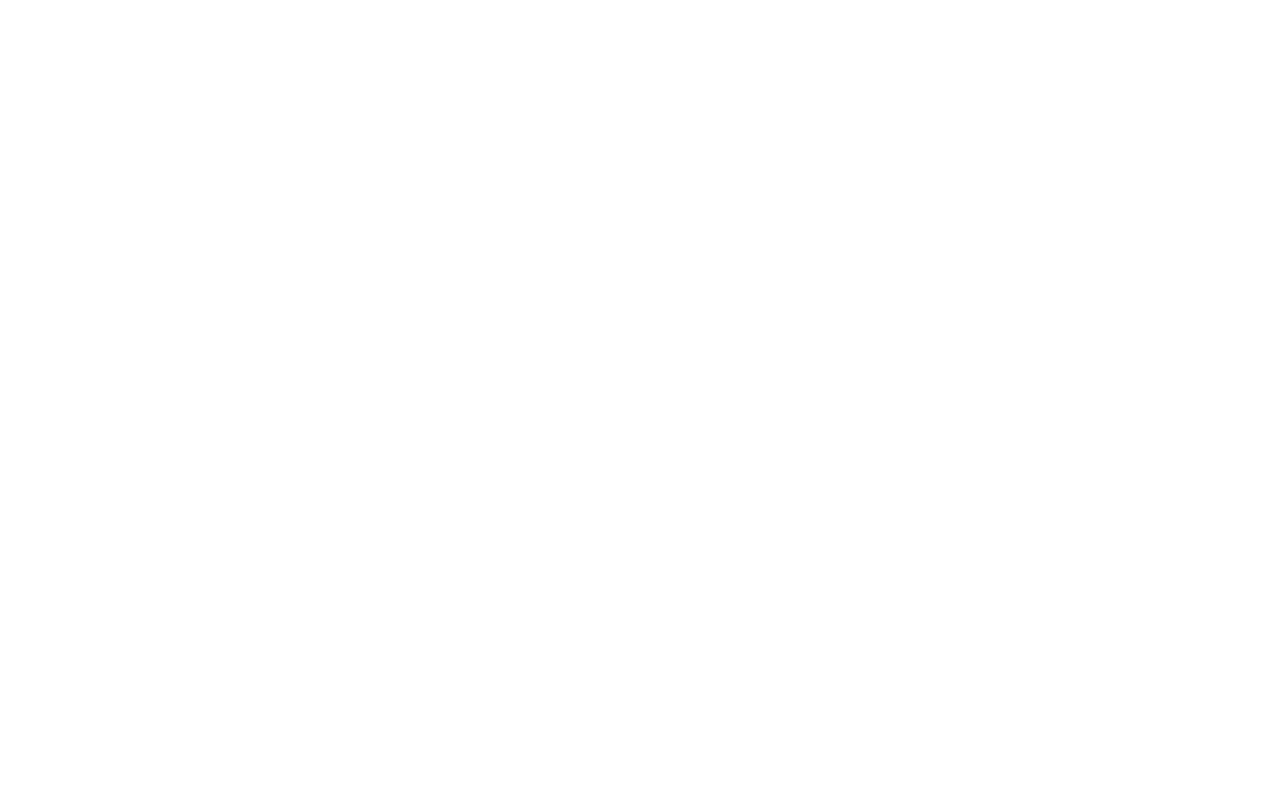
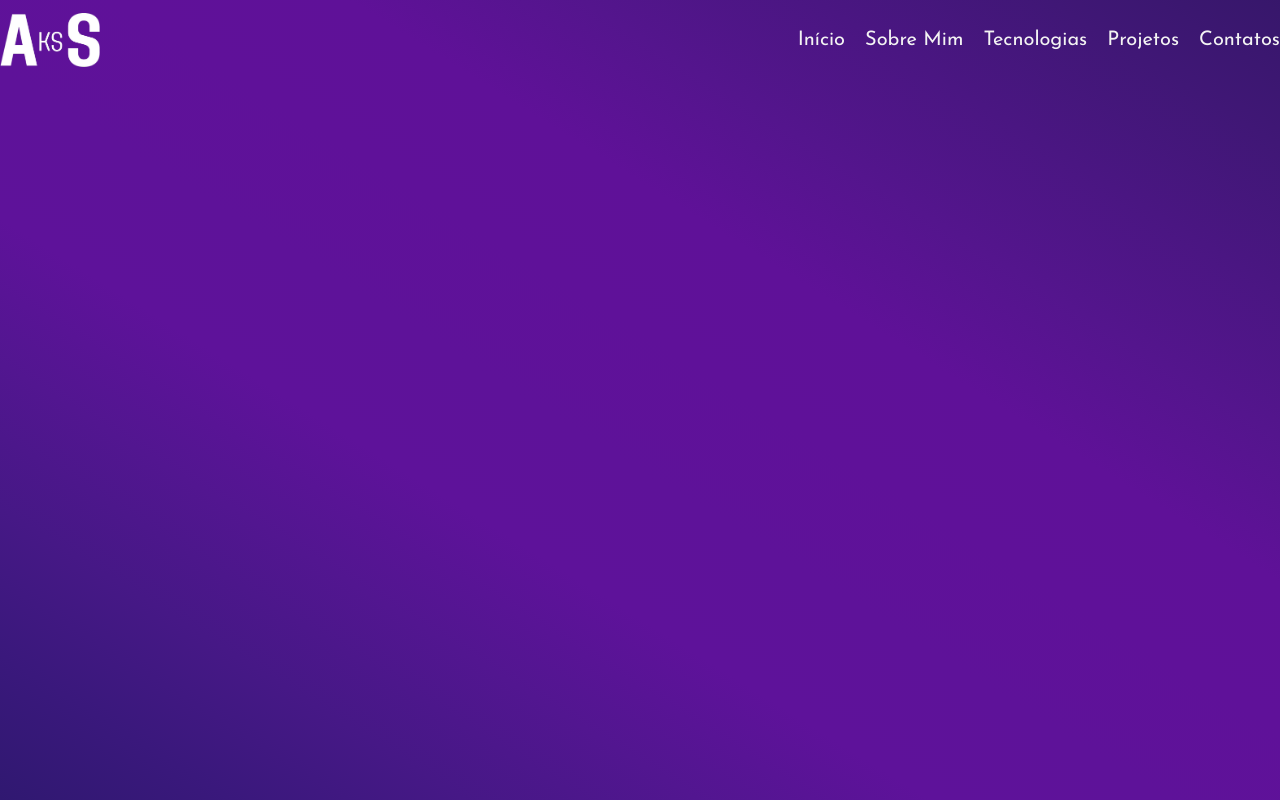
Before and after one commit to aleffstampini/portifolio, a React (Create React App) app: page / in a window 1280 px wide. Built offline with nearby package versions, Linux system fonts and the light colour scheme.

Commit message:
feat: create navbar

```diff
--- /dev/null
+++ b/src/components/navbar/NavBar.tsx
@@ -0,0 +1,32 @@
+import logo from "../../assets/logo.png";
+
+import "./navbar.style.css";
+
+const NavBar = () => {
+  return (
+    <>
+      <nav className="navbar container">
+        <img src={logo} className="logo" alt="Logo" />
+        <ul>
+          <li>
+            <span className="li-text">Início</span>
+          </li>
+          <li>
+            <span className="li-text">Sobre Mim</span>
+          </li>
+          <li>
+            <span className="li-text">Tecnologias</span>
+          </li>
+          <li>
+            <span className="li-text">Projetos</span>
+          </li>
+          <li>
+            <span className="li-text">Contatos</span>
+          </li>
+        </ul>
+      </nav>
+    </>
+  );
+};
+
+export default NavBar;
--- /dev/null
+++ b/src/components/navbar/navbar.style.css
@@ -0,0 +1,30 @@
+nav img.logo {
+  width: 100px;
+}
+
+nav.navbar {
+  width: 100%;
+  height: 80px;
+  display: flex;
+  align-items: center;
+  justify-content: space-between;
+}
+
+nav.navbar ul {
+  height: 100%;
+  display: flex;
+  align-items: center;
+  justify-content: center;
+}
+
+nav.navbar ul li {
+  color: #f3f3f3;
+  font-size: 20px;
+  font-weight: 400;
+  float: left;
+  cursor: pointer;
+}
+
+nav.navbar ul li:not(:first-of-type) {
+  margin: 0 0 0 20px;
+}
--- /dev/null
+++ b/src/declarations.d.ts
@@ -0,0 +1,4 @@
+declare module "*.png" {
+    const value: any;
+    export default value;
+}
--- a/src/index.style.css
+++ b/src/index.style.css
@@ -1,8 +1,39 @@
+@import url("https://fonts.googleapis.com/css2?family=Josefin+Sans:ital,wght@0,100;0,200;0,300;0,400;0,500;0,600;0,700;1,100;1,200;1,300;1,400;1,500;1,600;1,700&display=swap");
+
 * {
   margin: 0;
   padding: 0;
   list-style: none;
   text-decoration: none;
   box-sizing: border-box;
-  font-family: Arial, Helvetica, sans-serif;
+  scroll-behavior: smooth;
+  font-family: "Josefin Sans", sans-serif;
+  outline: none;
 }
+
+body {
+  background-image: linear-gradient(
+    to right top,
+    #301871,
+    #3a187c,
+    #461886,
+    #521690,
+    #5e129a,
+    #5e1299,
+    #5f1199,
+    #5f1198,
+    #54158d,
+    #4a1682,
+    #401776,
+    #37176b
+  );
+  width: 100%;
+  height: 100vh;
+}
+
+.container {
+  max-width: 1600px;
+  width: 90%;
+  margin: 0 auto;
+  text-align: center;
+}
--- a/src/pages/home/Home.tsx
+++ b/src/pages/home/Home.tsx
@@ -1,8 +1,12 @@
-import React from 'react';
+import NavBar from "../../components/navbar/NavBar";
+
+import "./home.style.css";
 
 const Home = () => {
   return (
-    <></>
+    <>
+      <NavBar />
+    </>
   );
 };
 
```
Also changed, not shown: src/assets/logo.png (added), src/pages/home/home.style.css (added), 1 other file (tests, documents, lock files or other folders).
